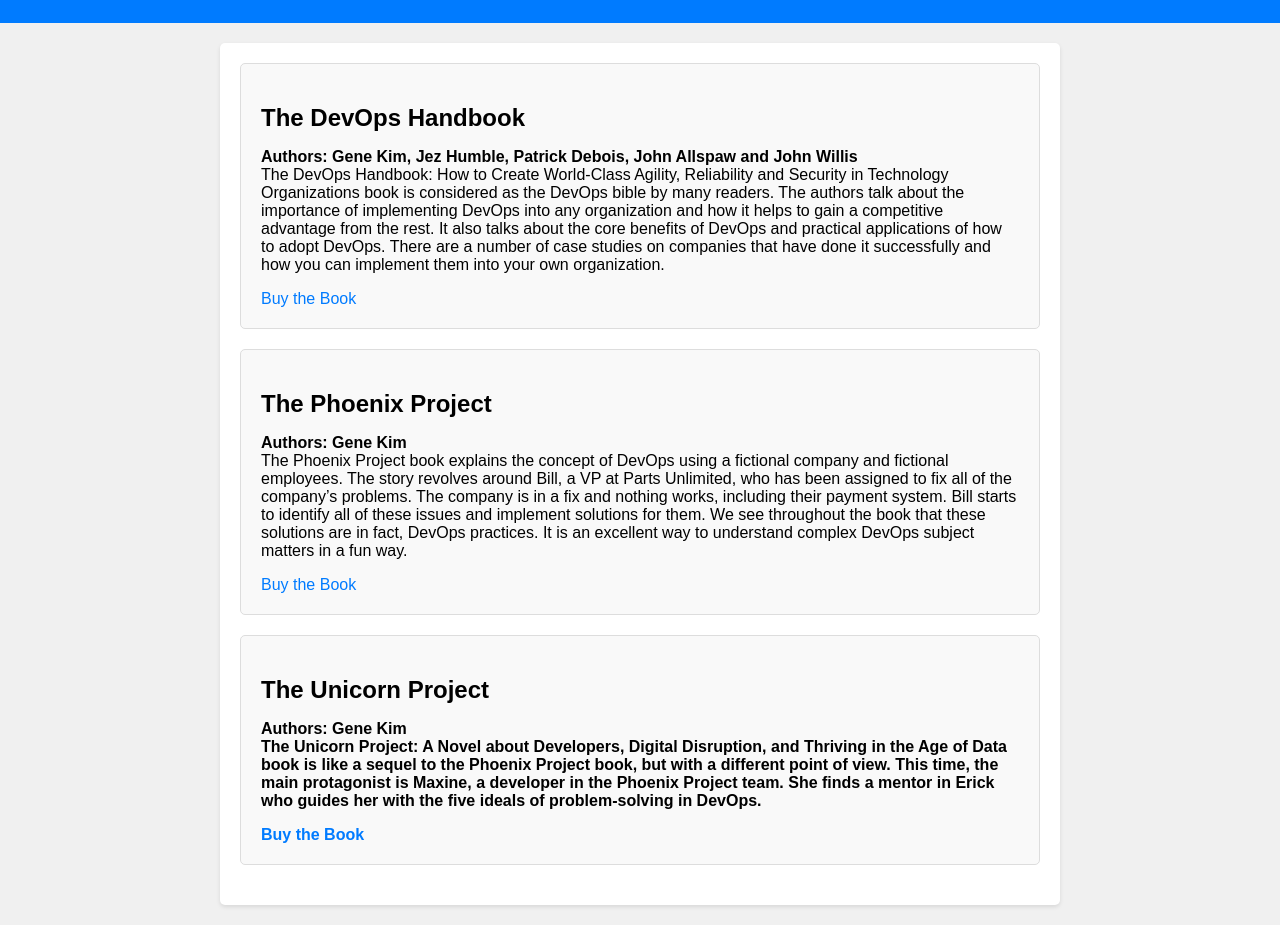
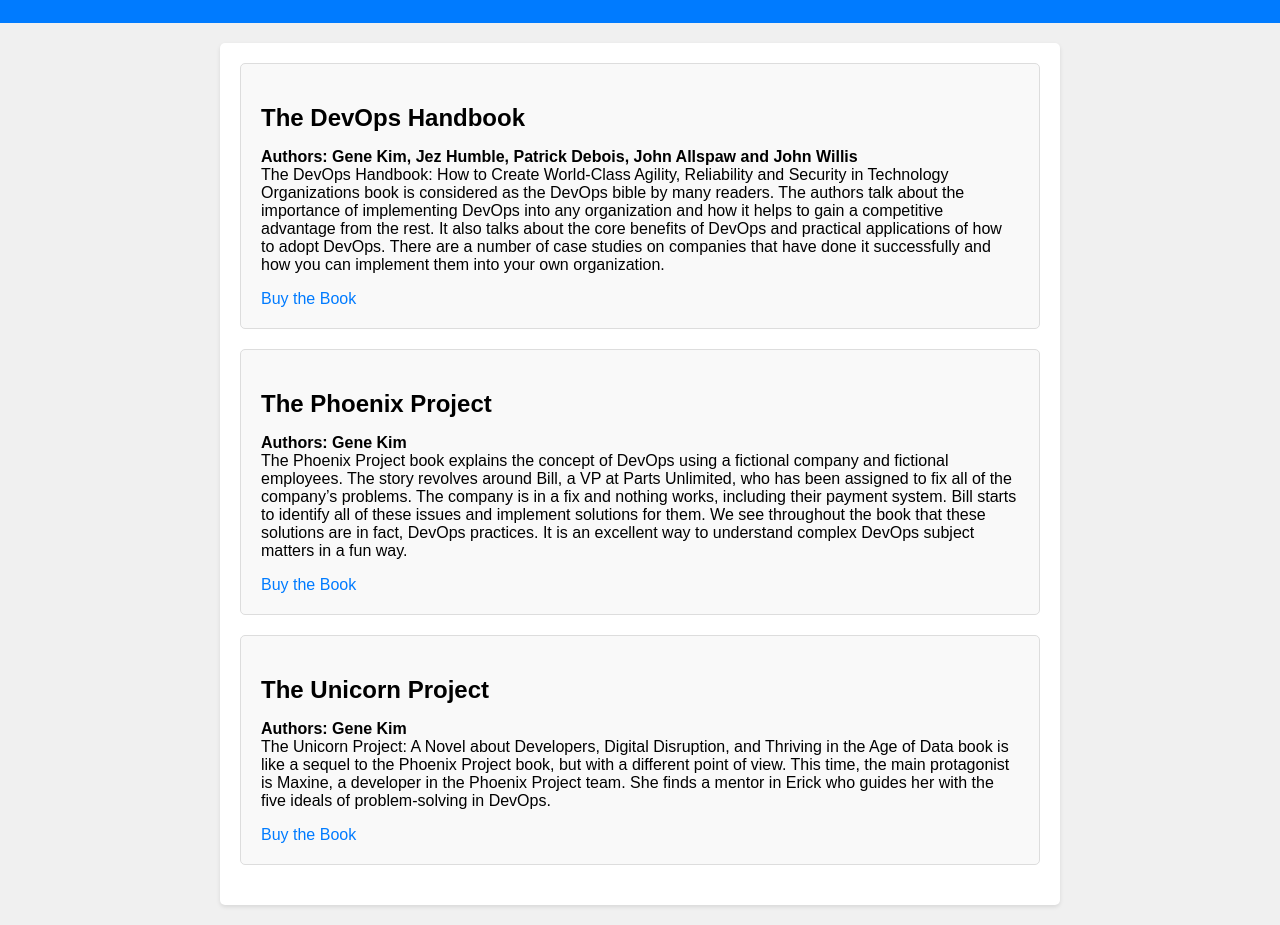
Before and after one commit to Mansi-H-L/aws-cicd-devops-web-app, a website: page index.html in a window 1280 px wide. Shown: the part 107-1032 px from the top of the page. Drawn offline with Linux system fonts and the light colour scheme.

Commit message:
Update index.html

```diff
--- a/index.html
+++ b/index.html
@@ -87,7 +87,7 @@
 
         <div class="book">
             <h2>The Unicorn Project</h2>
-            <p><b>Authors: Gene Kim</br>
+            <p><b>Authors: Gene Kim</b></br>
 
                 The Unicorn Project: A Novel about Developers, Digital Disruption, and Thriving in the Age of Data book is like a sequel to the Phoenix Project book, but with a different point of view. This time, the main protagonist is Maxine, a developer in the Phoenix Project team. She finds a mentor in Erick who guides her with the five ideals of problem-solving in DevOps.</p>
             <a href="https://www.amazon.in/Unicorn-Project-Developers-Disruption-Thriving-ebook/dp/B07QT9QR41">Buy the Book</a>
```
